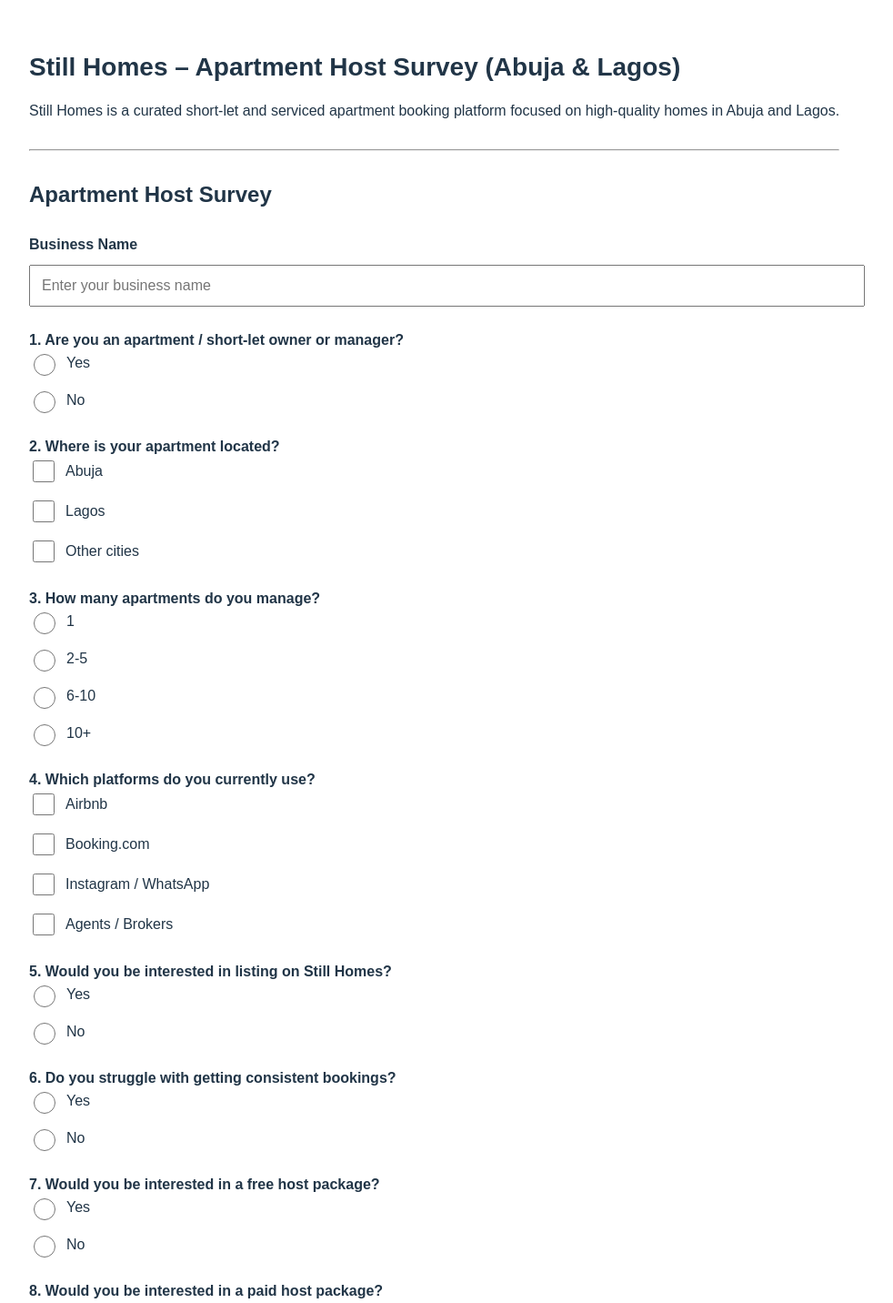
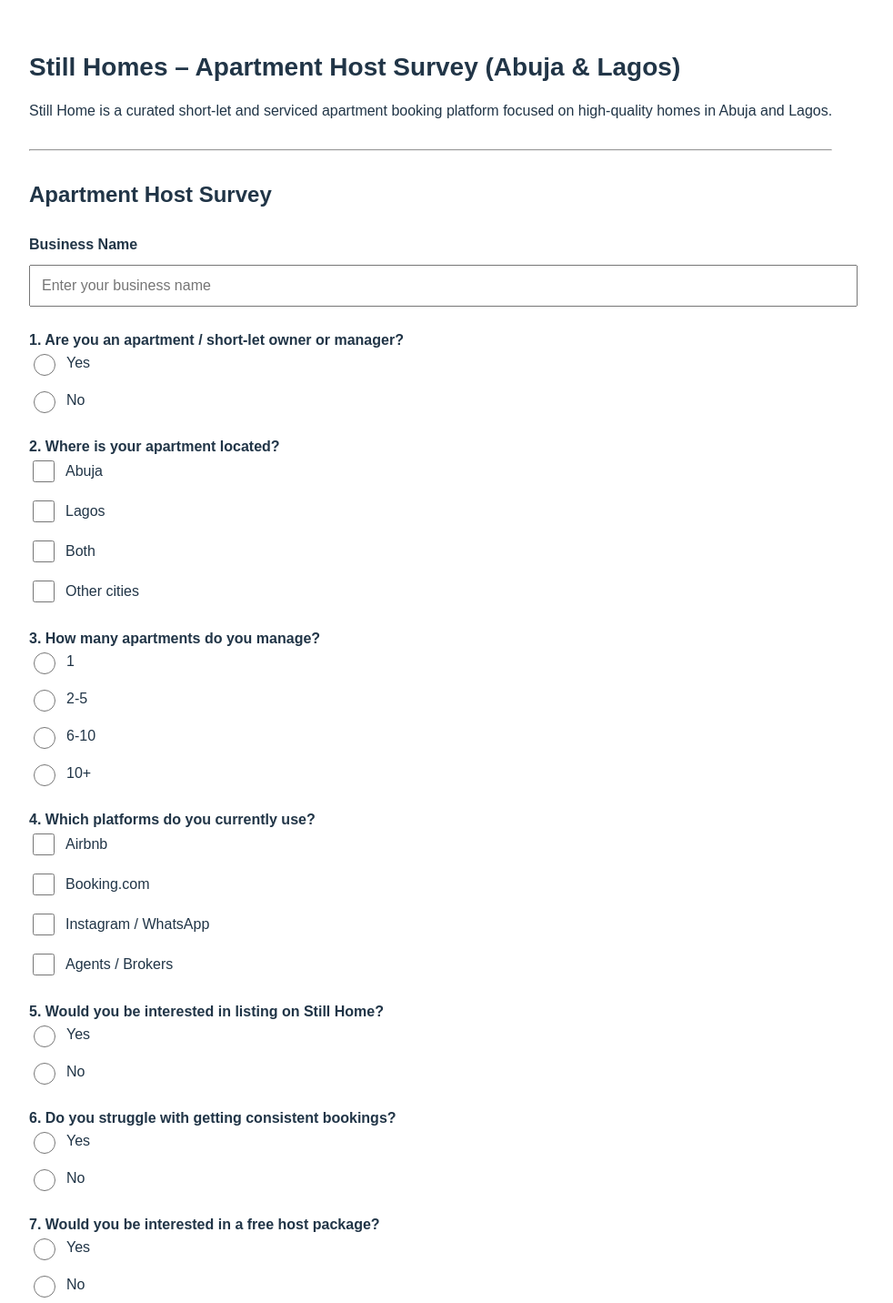
Before and after one commit to 2eyez/Still-home-host-survey, a React (Vite) app in the folder stillhome-survey/: page / in a window 1280 px wide. Shown: the top 1432 px of the page at 91% size, without its empty margins (8-990 px from the left). Built offline with nearby package versions, Linux system fonts and the light colour scheme.

Commit message:
corrected name from sill Homes to Still Home

```diff
--- a/stillhome-survey/src/Component/StillHomeHostSurvey.jsx
+++ b/stillhome-survey/src/Component/StillHomeHostSurvey.jsx
@@ -106,7 +106,7 @@
       </h1>
 
       <p style={{ marginBottom: "20px" }}>
-        Still Homes is a curated short-let and serviced apartment booking
+        Still Home is a curated short-let and serviced apartment booking
         platform focused on high-quality homes in Abuja and Lagos.
       </p>
 
@@ -175,7 +175,7 @@
       <div className="question">
         2. Where is your apartment located?
       </div>
-      {["Abuja", "Lagos", "Other cities"].map((city) => (
+      {["Abuja", "Lagos","Both", "Other cities"].map((city) => (
         <label key={city}>
           <input
             type="checkbox"
@@ -221,7 +221,7 @@
 
       {/* Q5 */}
       <div className="question">
-        5. Would you be interested in listing on Still Homes?
+        5. Would you be interested in listing on Still Home?
       </div>
       <label>
         <input
```
